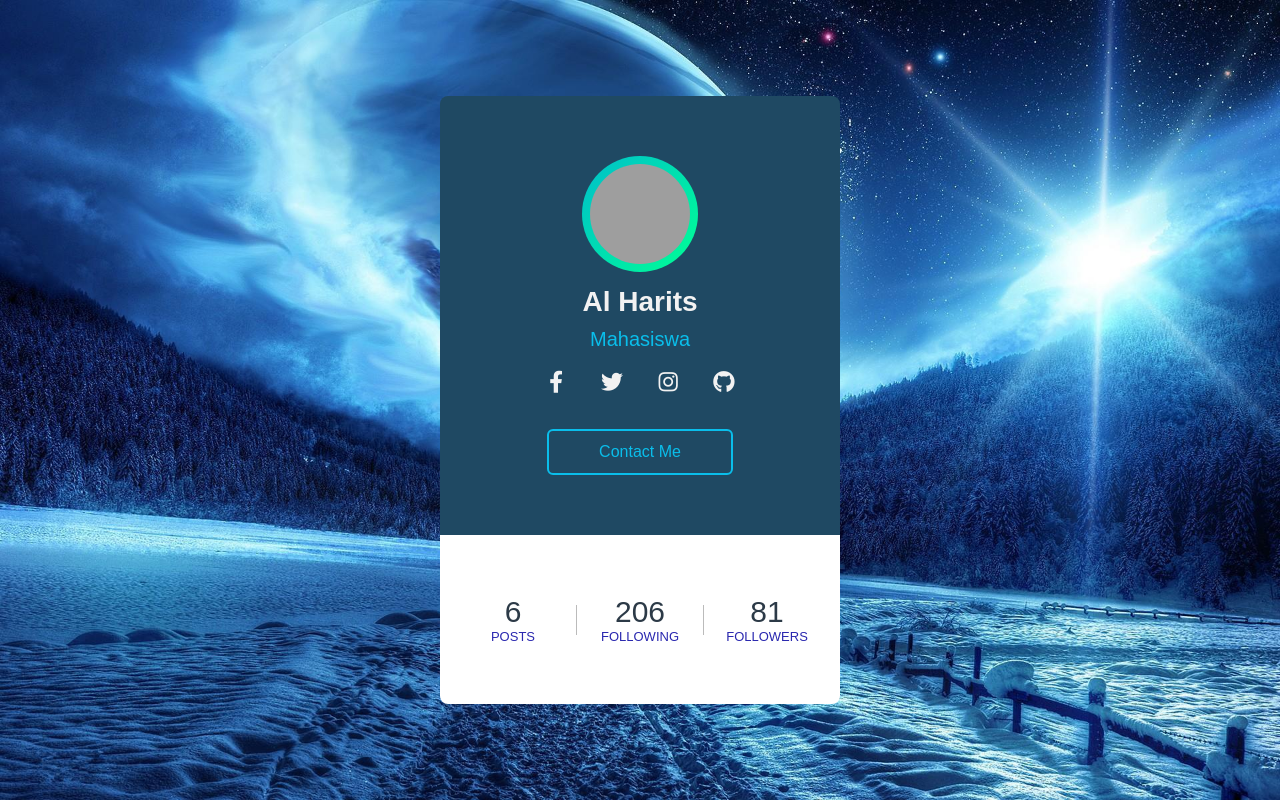
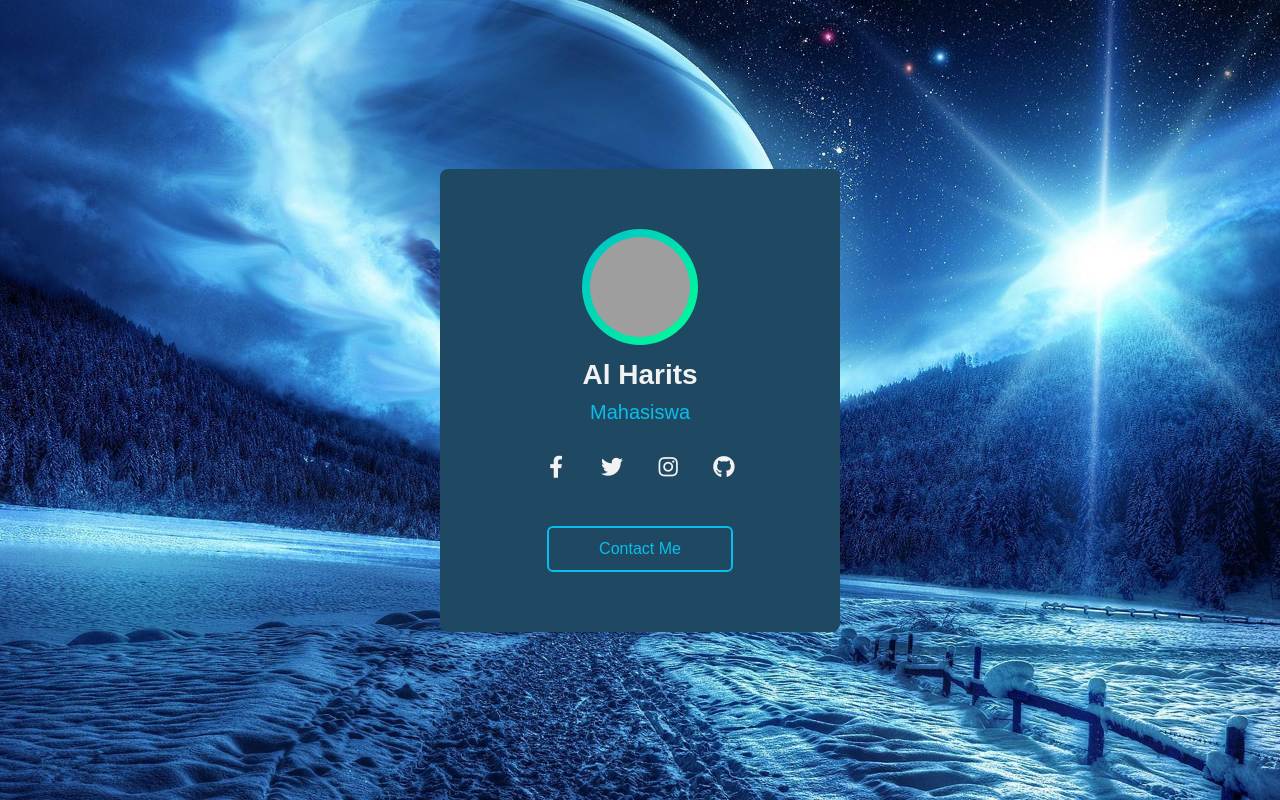
Before and after one commit to AlHarits21/Teori-Desain-Web, a plain HTML site: page index.html in a window 1280 px wide. Drawn offline with Linux system fonts and the light colour scheme; grey boxes are pictures that could not be loaded.

Commit message:
we are commiting our changes

```diff
--- a/index.html
+++ b/index.html
@@ -23,24 +23,6 @@
       </div>
       <a href="#" class="contact-btn">Contact Me</a>
     </div>
-    <div class="card-footer">
-      <div class="numbers">
-        <div class="item">
-          <span>6</span>
-          Posts
-        </div>
-        <div class="border"></div>
-        <div class="item">
-          <span>206</span>
-          Following
-        </div>
-        <div class="border"></div>
-        <div class="item">
-          <span>81</span>
-          Followers
-        </div>
-      </div>
-    </div>
   </div>
 </body>
 </html>
--- a/style.css
+++ b/style.css
@@ -74,7 +74,7 @@ body{
 .sm{
   display: flex;
   justify-content: center;
-  margin: 20px 0;
+  margin: 32px 0;
 }
 
 .sm a{
@@ -102,32 +102,3 @@ body{
   background: #0abeeb;
   color: #f2f2f2;
 }
-
-.card-footer{
-  background: #ffffff;
-  padding: 60px 10px;
-}
-
-.numbers{
-  display: flex;
-  align-items: center;
-}
-
-.item{
-  flex: 1;
-  text-transform: uppercase;
-  font-size: 13px;
-  color: #2a28af;
-}
-
-.item span{
-  display: block;
-  color: #2c3a47;
-  font-size: 30px;
-}
-
-.border{
-  width: 1px;
-  height: 30px;
-  background: #bbb;
-}
```
